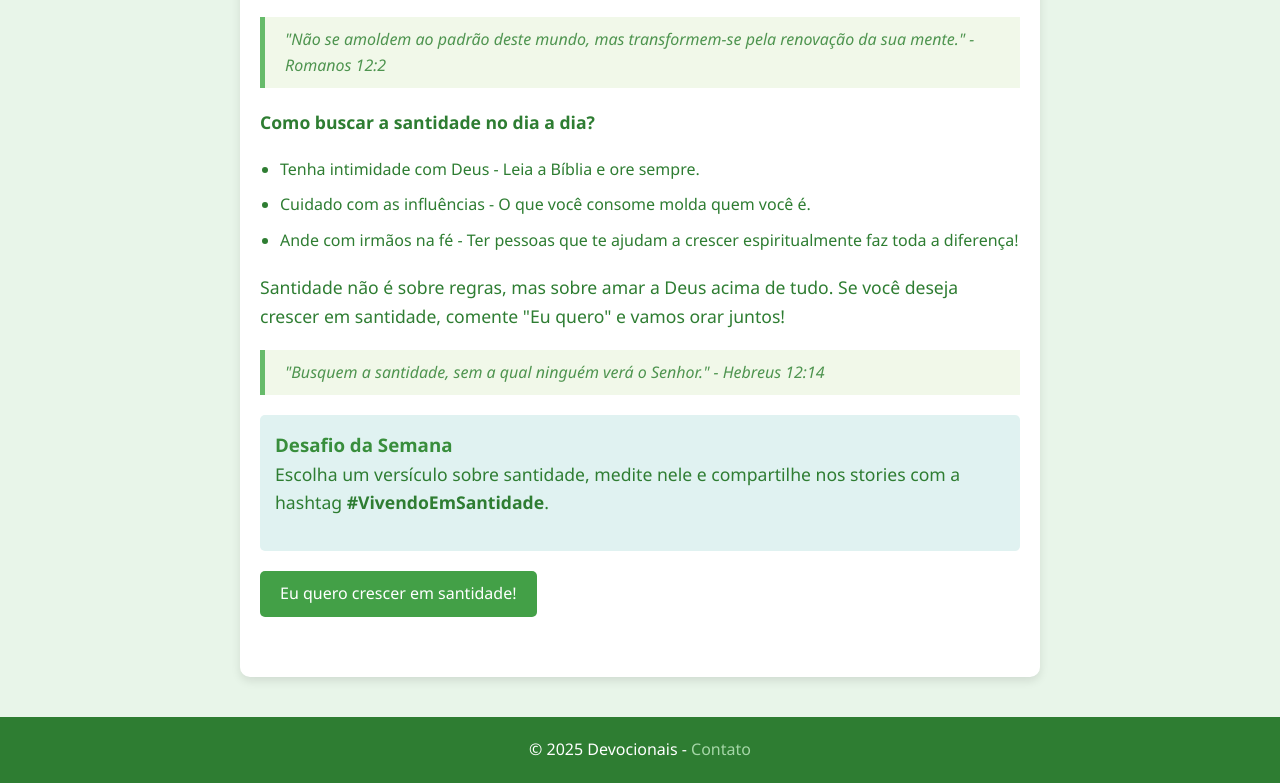
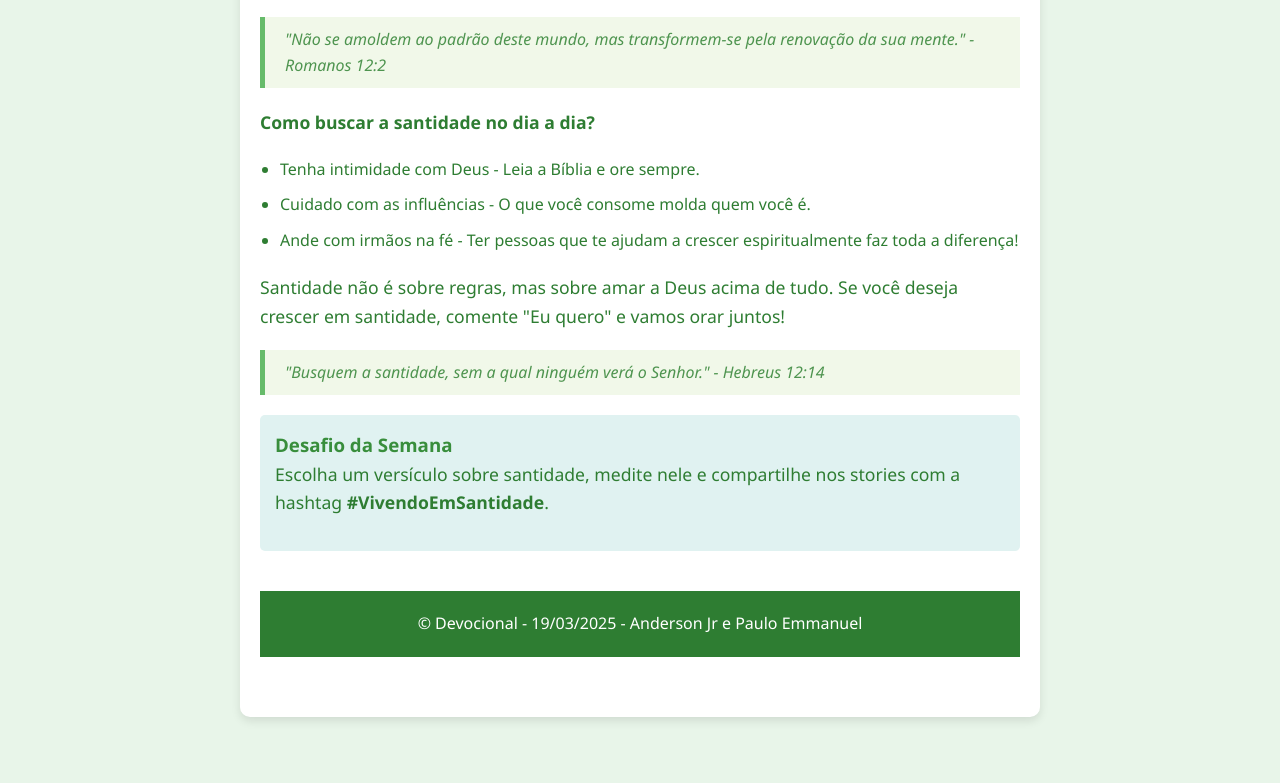
Before and after one commit to andersonjr667/Devocionais, a plain HTML site: page index.html in a window 1280 px wide. Shown: the part 2089-2872 px from the top of the page. After the commit the page ends 2846 px from the top, so only its background shows below. Drawn offline with Linux system fonts and the light colour scheme.

Commit message:
Update index.html

```diff
--- a/index.html
+++ b/index.html
@@ -221,13 +221,11 @@
             <div class="challenge">
                 <h3>Desafio da Semana</h3>
                 <p>Escolha um versículo sobre santidade, medite nele e compartilhe nos stories com a hashtag <strong>#VivendoEmSantidade</strong>.</p>
-            </div>
-            <a href="#" class="btn">Eu quero crescer em santidade!</a>
-        </div>
+
     </div>
 
     <footer>
-        &copy; 2025 Devocionais - <a href="#">Contato</a>
+        &copy; Devocional - 19/03/2025 - Anderson Jr e Paulo Emmanuel
     </footer>
 </body>
 </html>
```
